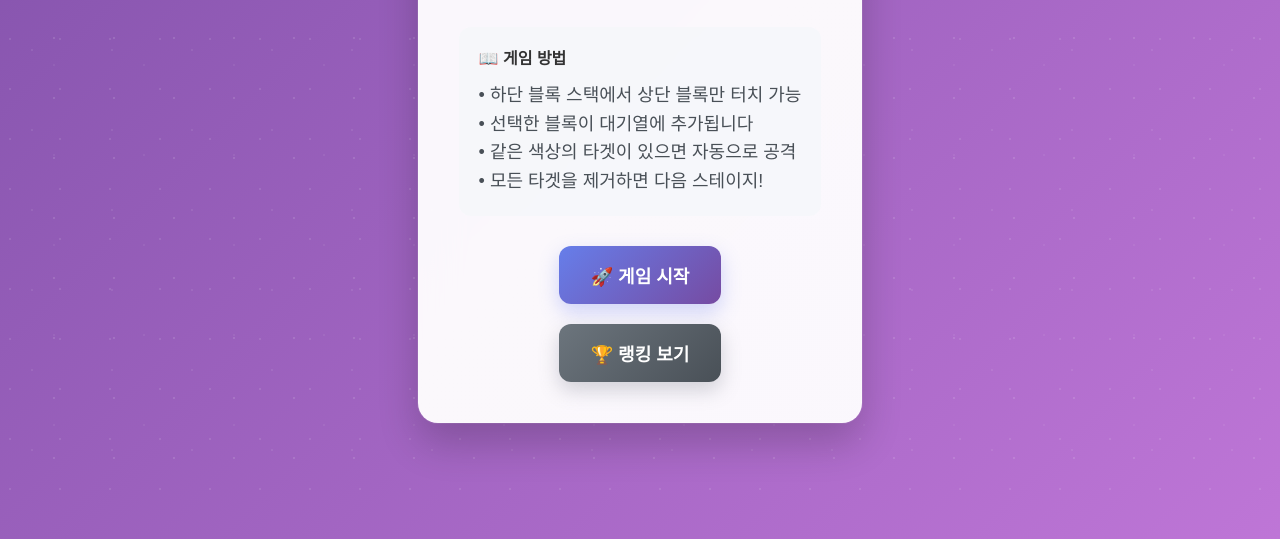
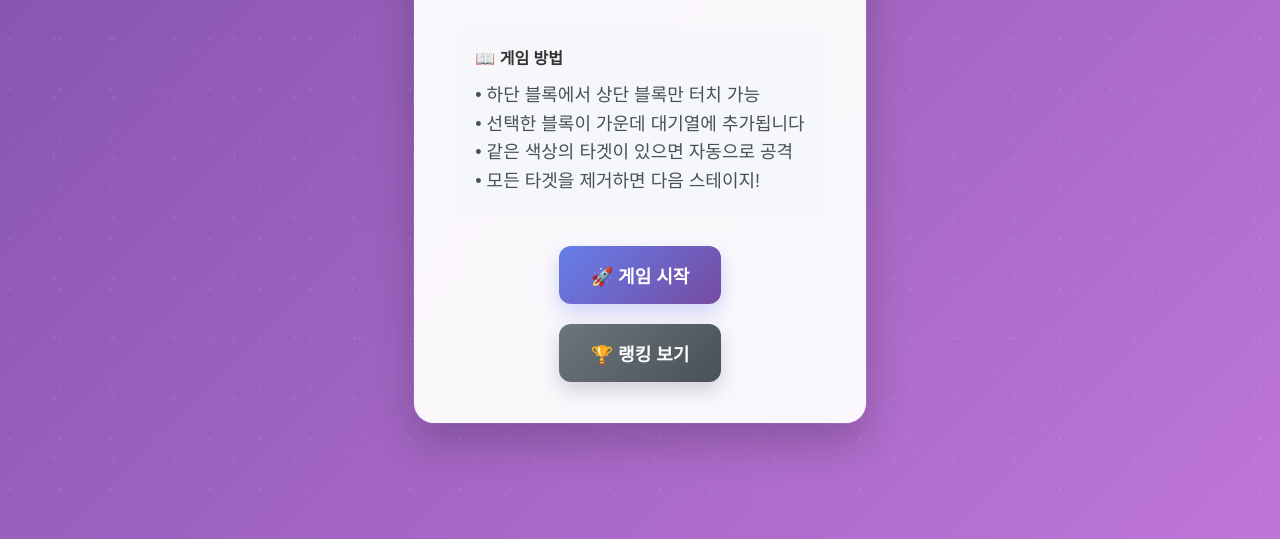
Before and after one commit to gukhyeonchoi/beta_nocode, a plain HTML site: page index.html in a window 1280 px wide. Shown: the part 261-800 px from the top of the page. Drawn offline with Linux system fonts and the light colour scheme; a web font is replaced by a local one.

Commit message:
Add files via upload

```diff
--- a/index.html
+++ b/index.html
@@ -1196,8 +1196,8 @@
 
         <div class="game-instructions">
             <h3>📖 게임 방법</h3>
-            <p>• 하단 블록 스택에서 상단 블록만 터치 가능</p>
-            <p>• 선택한 블록이 대기열에 추가됩니다</p>
+            <p>• 하단 블록에서 상단 블록만 터치 가능</p>
+            <p>• 선택한 블록이 가운데 대기열에 추가됩니다</p>
             <p>• 같은 색상의 타겟이 있으면 자동으로 공격</p>
             <p>• 모든 타겟을 제거하면 다음 스테이지!</p>
         </div>
@@ -1543,7 +1543,7 @@
                     return;
                 }
 
-                const shotInterval = 1000 / 25; // 약간 느리게 조정하여 시각적 효과 개선
+                const shotInterval = 1000 / 27; // 약간 느리게 조정하여 시각적 효과 개선
                 let shotsFired = 0;
                 let lastShotTime = performance.now();
 
```
